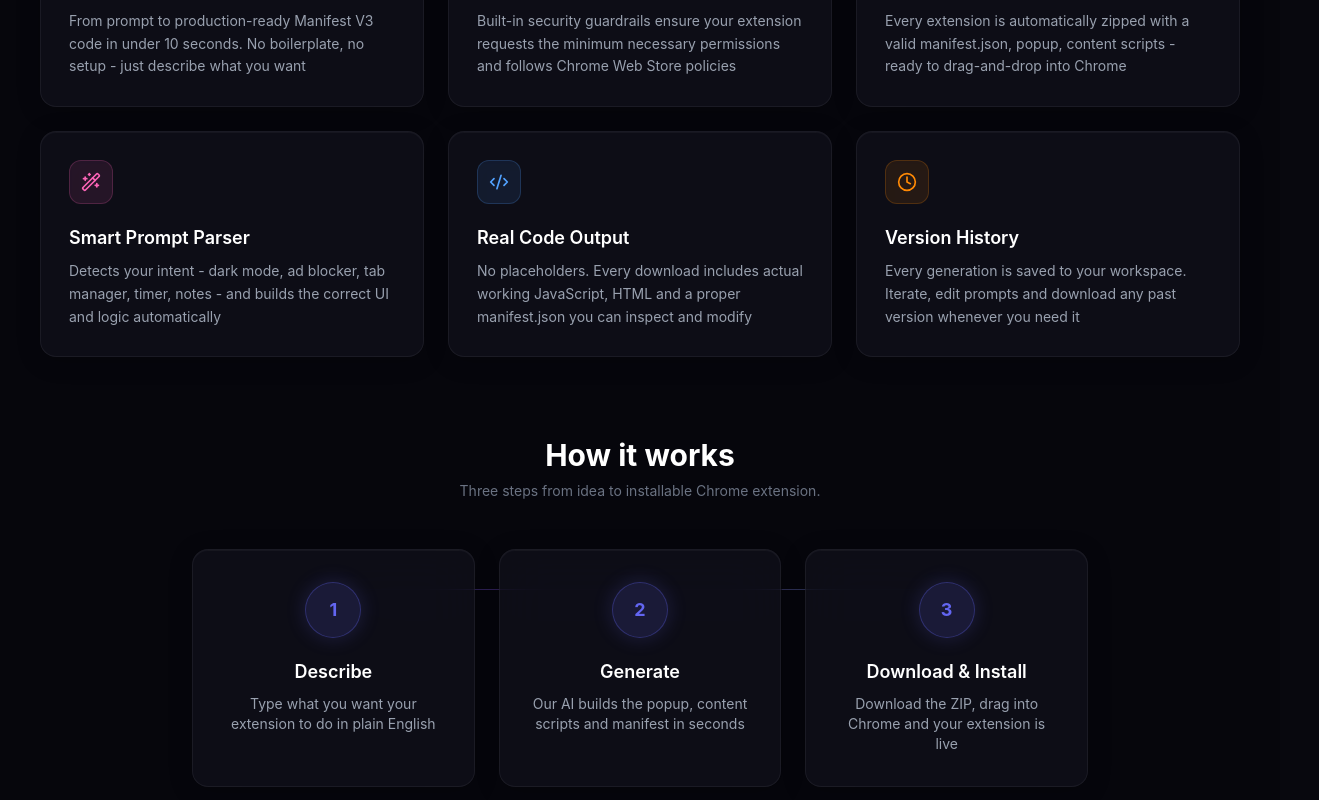
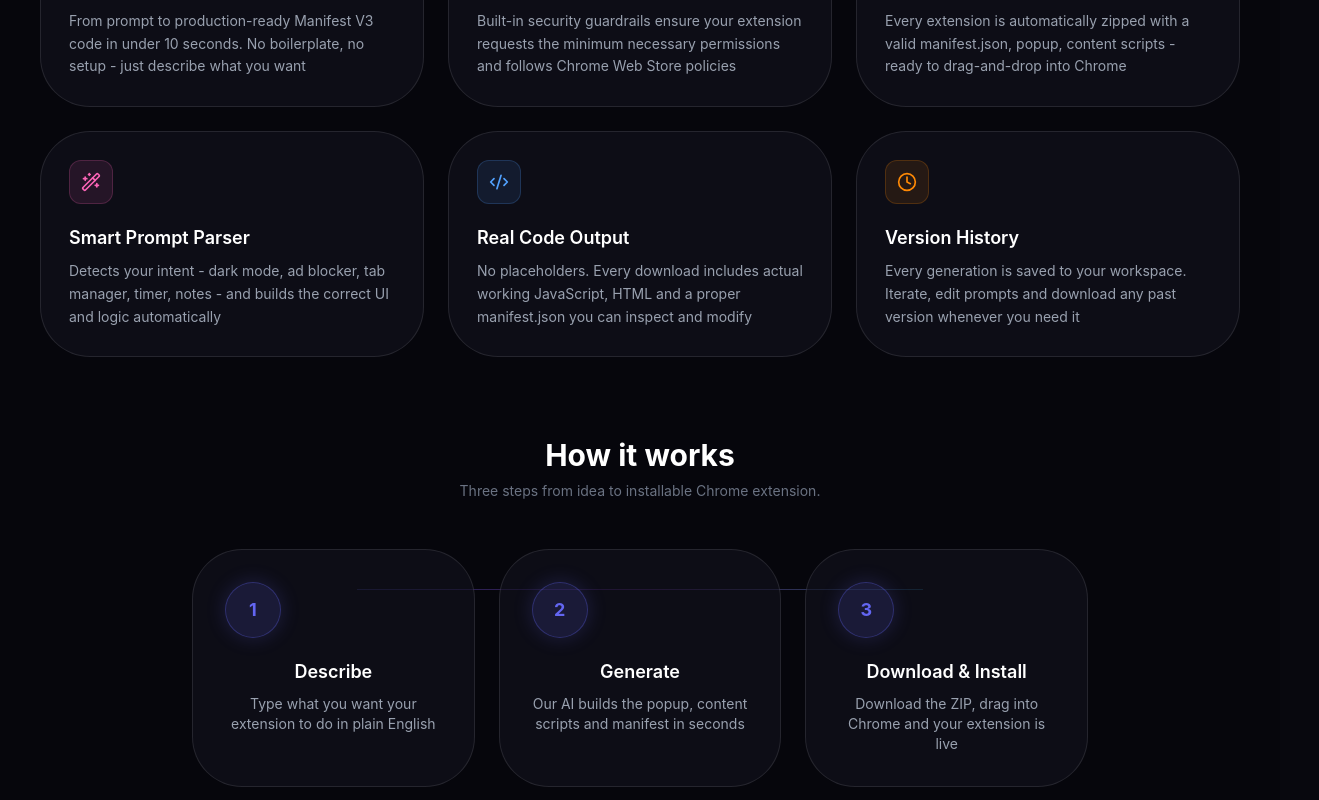
Before and after one commit to suryanshsingh07/extensio.ai, a React (Vite) app in the folder frontend/: page / in a window 1280 px wide. Shown: the part 1700-2500 px from the top of the page, 1319 px wide, since content can reach past the window. Built offline with nearby package versions, Linux system fonts and the light colour scheme; no server answers.

Commit message:
Refactor feature cards to use BorderGlow component

```diff
--- a/frontend/src/components/Features.jsx
+++ b/frontend/src/components/Features.jsx
@@ -1,6 +1,7 @@
 import React from 'react';
 import { motion } from 'framer-motion';
 import { Package, ShieldCheck, Zap, Clock, Download, Wand2, Code2, Globe } from 'lucide-react';
+import BorderGlow from './BorderGlow';
 
 const features = [
   {
@@ -94,12 +95,23 @@ export default function Features() {
             whileInView={{ opacity: 1, y: 0 }}
             viewport={{ once: true }}
             transition={{ delay: i * 0.07 }}
-            className={`glow-card glass-panel p-7 rounded-2xl border ${f.border} hover:scale-[1.02] transition-transform`}>
+            className="hover:scale-[1.02] transition-transform">
+            <BorderGlow
+              edgeSensitivity={24}
+              glowColor="40 80 80"
+              borderRadius={50}
+              glowRadius={80}
+              glowIntensity={3}
+              coneSpread={45}
+              backgroundColor="rgba(19, 19, 31, 0.6)"
+              className="p-7 h-full w-full"
+            >
               <div className={`w-11 h-11 ${f.bg} ${f.border} border rounded-xl flex items-center justify-center mb-5 ${f.color}`}>
                 {f.icon}
               </div>
               <h3 className="text-lg font-semibold mb-2">{f.title}</h3>
               <p className="text-gray-400 text-sm leading-relaxed">{f.description}</p>
+            </BorderGlow>
           </motion.div>
         ))}
       </div>
@@ -117,13 +129,23 @@ export default function Features() {
             <motion.div key={n} initial={{ opacity: 0, y: 20 }}
               whileInView={{ opacity: 1, y: 0 }}
               viewport={{ once: true }}
-              transition={{ delay: i * 0.1 }}
-              className="flex flex-col items-center text-center glass-panel rounded-2xl p-8 border border-white/5">
+              transition={{ delay: i * 0.1 }}>
+              <BorderGlow
+                edgeSensitivity={24}
+                glowColor="40 80 80"
+                borderRadius={50}
+                glowRadius={80}
+                glowIntensity={3}
+                coneSpread={45}
+                backgroundColor="rgba(19, 19, 31, 0.6)"
+                className="flex flex-col items-center text-center p-8 h-full w-full"
+              >
                 <div className="w-14 h-14 rounded-full bg-primary/15 border border-primary/30 flex items-center justify-center text-primary font-bold text-lg mb-5 shadow-[0_0_20px_rgba(99,102,241,0.2)]">
                   {n}
                 </div>
                 <h3 className="font-semibold text-lg mb-2">{label}</h3>
                 <p className="text-gray-400 text-sm">{desc}</p>
+              </BorderGlow>
             </motion.div>
           ))}
         </div>
```
Lines whose indentation alone changed are shown as unchanged.
